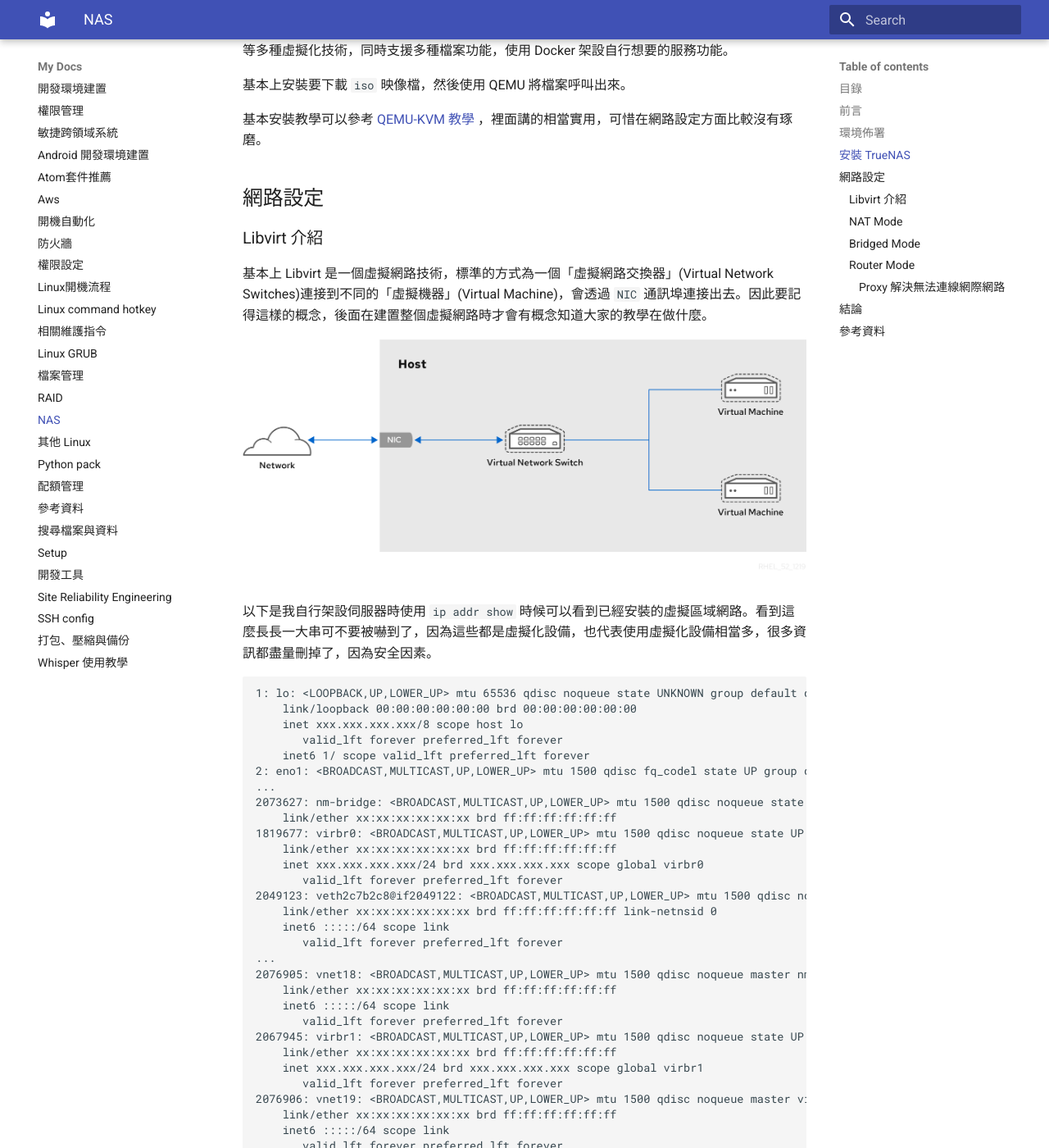
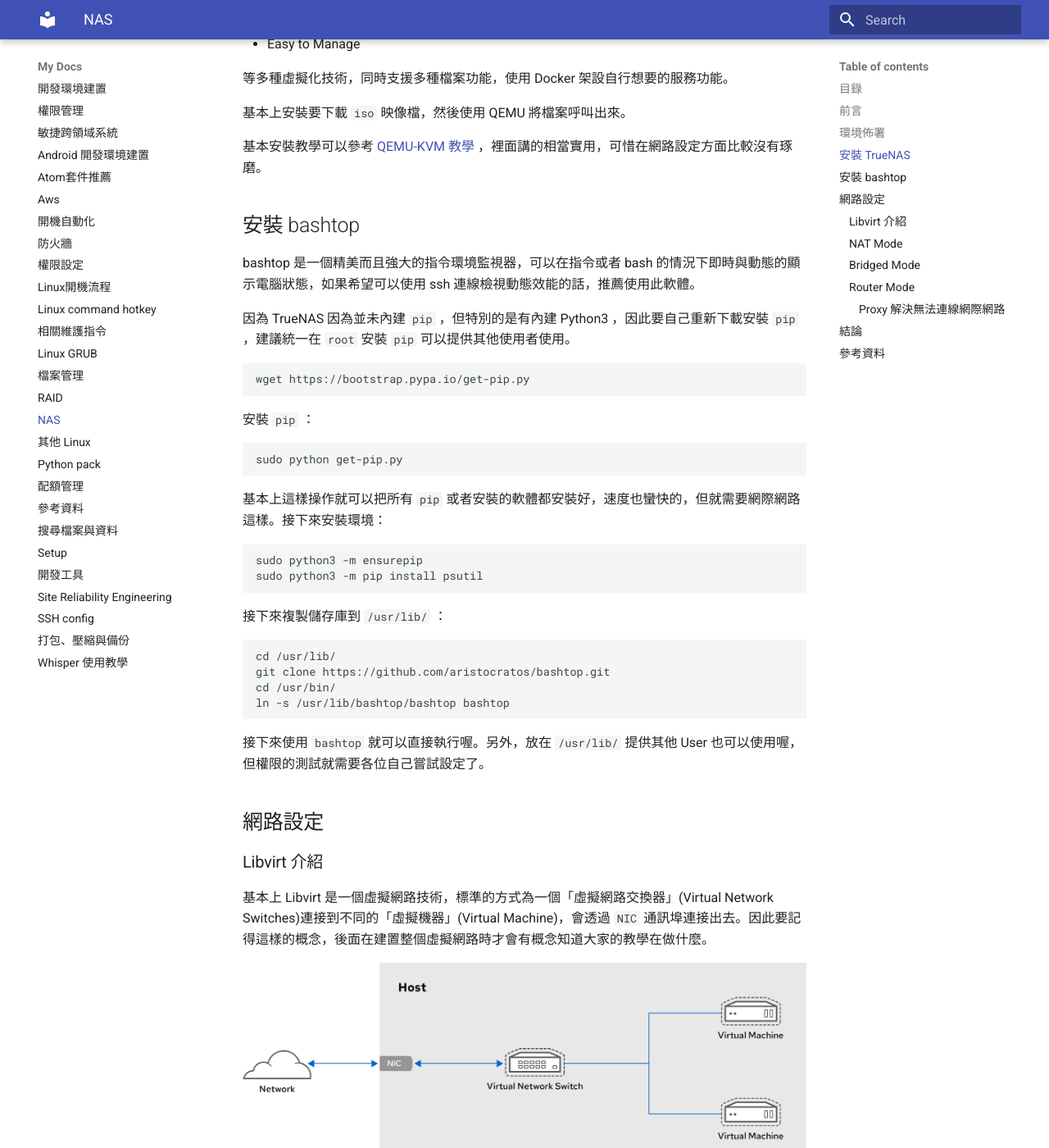
Before and after one commit to TSVS-Special-Topic-Group/Development-Environment-Build, an MkDocs documentation site: the page built from docs/nas.md, in a window 1280 px wide and 1400 px high, scrolled down 2203 px. Shown: the whole window at 82% size. Built offline with MkDocs 1.6.1 and Material for MkDocs 9.7.7, drawn with Linux system fonts in a browser that asks for light colours.

Commit message:
修改安裝軟體與新增相關套件

````diff
--- a/docs/nas.md
+++ b/docs/nas.md
@@ -7,6 +7,7 @@
   - [前言](#前言)
   - [環境佈署](#環境佈署)
   - [安裝 TrueNAS](#安裝-truenas)
+  - [安裝 bashtop](#安裝-bashtop)
   - [網路設定](#網路設定)
     - [Libvirt 介紹](#libvirt-介紹)
     - [NAT Mode](#nat-mode)
@@ -82,6 +83,40 @@
 基本上安裝要下載 `iso` 映像檔，然後使用 QEMU 將檔案呼叫出來。
 
 基本安裝教學可以參考 [QEMU-KVM 教學](https://github.com/twtrubiks/linux-note/tree/master/QEMU-KVM-tutorial) ，裡面講的相當實用，可惜在網路設定方面比較沒有琢磨。
+
+## 安裝 bashtop
+
+bashtop 是一個精美而且強大的指令環境監視器，可以在指令或者 bash 的情況下即時與動態的顯示電腦狀態，如果希望可以使用 ssh 連線檢視動態效能的話，推薦使用此軟體。
+
+因為 TrueNAS 因為並未內建 `pip` ，但特別的是有內建 Python3 ，因此要自己重新下載安裝 `pip` ，建議統一在 `root` 安裝 `pip` 可以提供其他使用者使用。
+
+```bash
+wget https://bootstrap.pypa.io/get-pip.py
+```
+
+安裝 `pip` ：
+
+```bash
+sudo python get-pip.py
+```
+
+基本上這樣操作就可以把所有 `pip` 或者安裝的軟體都安裝好，速度也蠻快的，但就需要網際網路這樣。接下來安裝環境：
+
+```bash
+sudo python3 -m ensurepip
+sudo python3 -m pip install psutil
+```
+
+接下來複製儲存庫到 `/usr/lib/` ：
+
+```bash
+cd /usr/lib/
+git clone https://github.com/aristocratos/bashtop.git
+cd /usr/bin/
+ln -s /usr/lib/bashtop/bashtop bashtop
+```
+
+接下來使用 `bashtop` 就可以直接執行喔。另外，放在 `/usr/lib/` 提供其他 User 也可以使用喔，但權限的測試就需要各位自己嘗試設定了。
 
 ## 網路設定
 
--- a/requirements.txt
+++ b/requirements.txt
@@ -188,3 +188,5 @@
 torch
 torchvision
 torchaudio
+
+psutil
````
Also changed, not shown: 2 other files.
